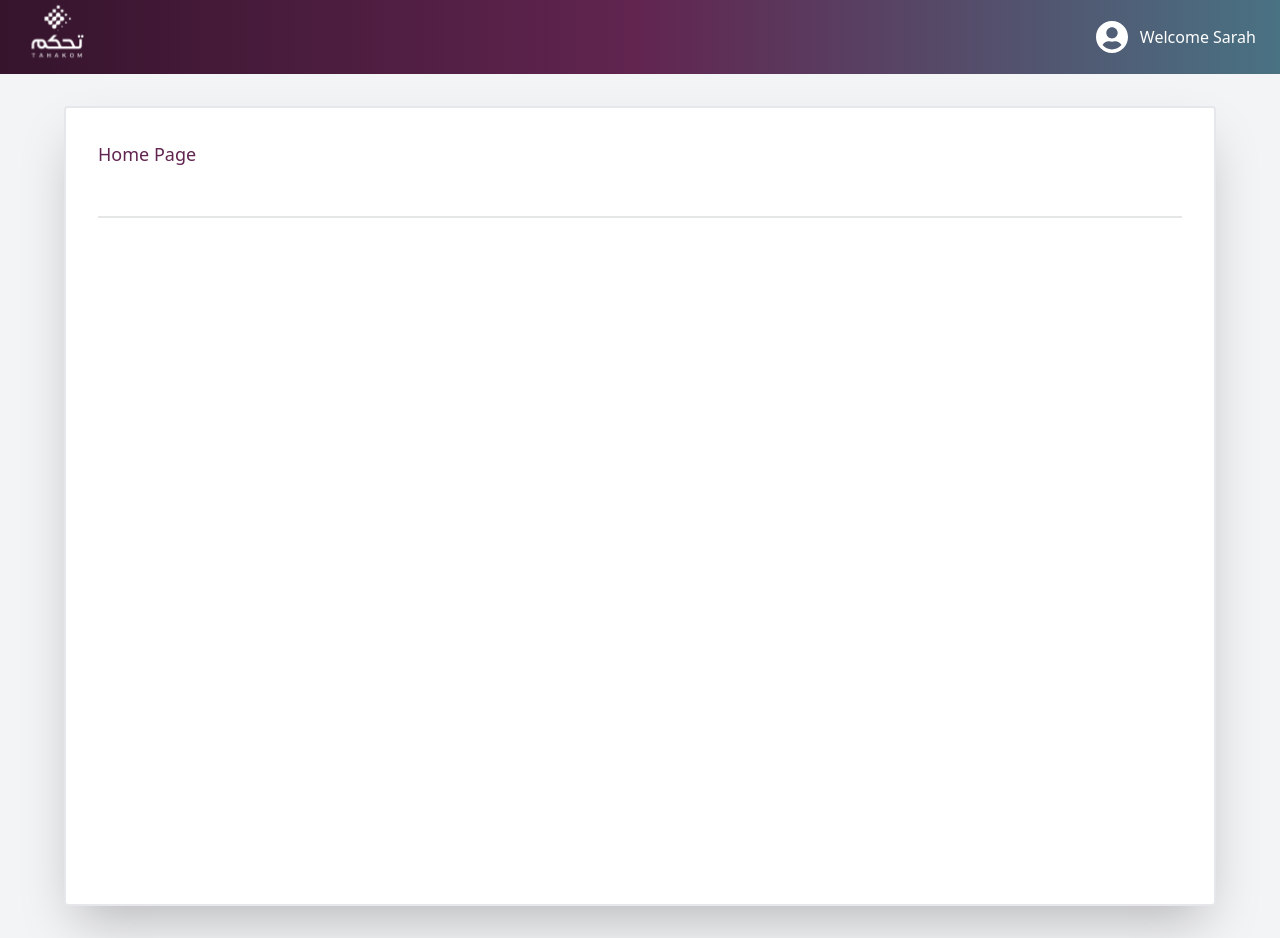
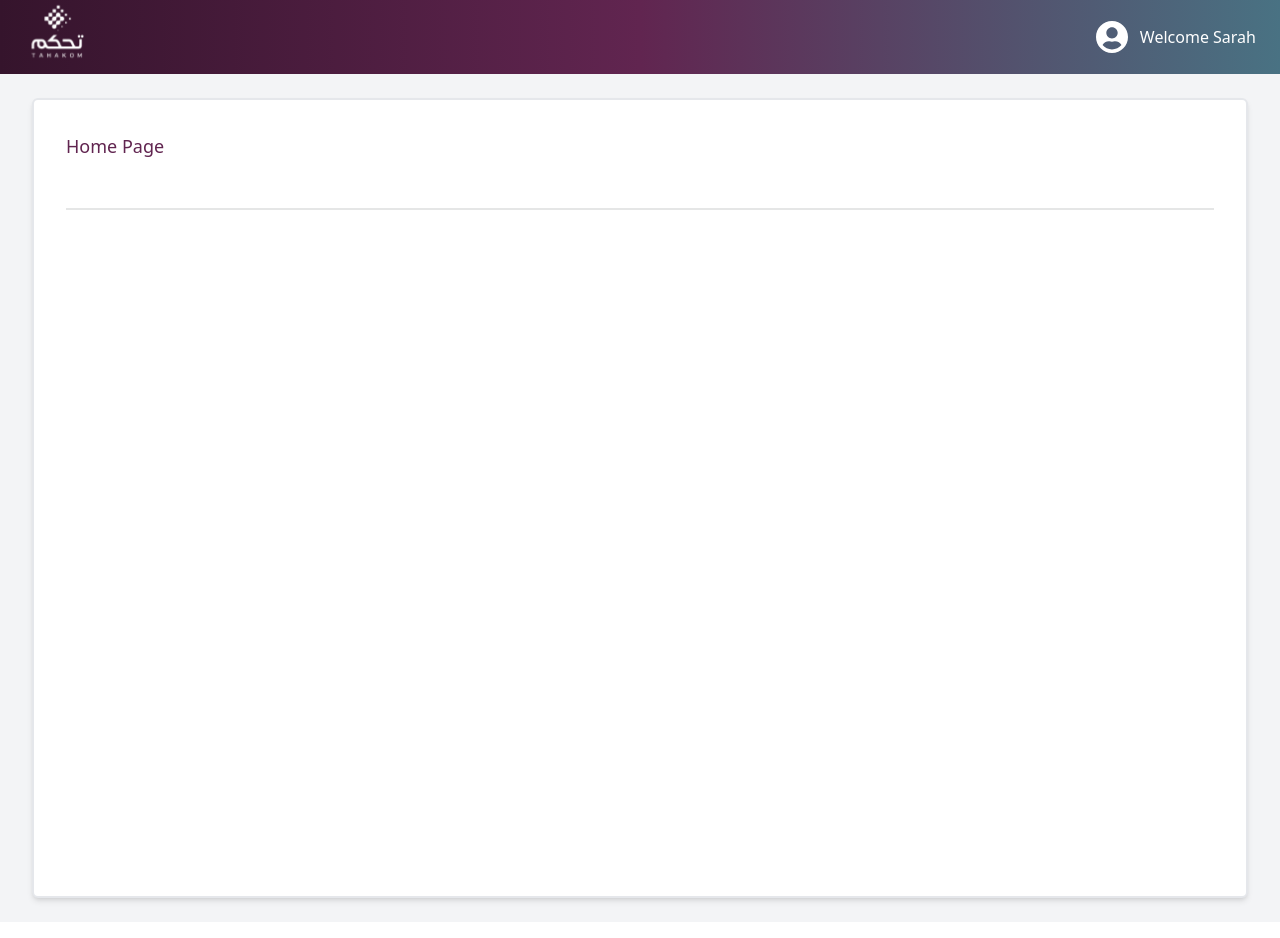
Before and after one commit to talaalfaleh987/loginAssessment, an Angular app in the folder login/: page / in a window 1280 px wide. Built offline with nearby package versions, Linux system fonts and the light colour scheme.

Commit message:
fix: home ui

```diff
--- a/login/src/app/components/card/card.html
+++ b/login/src/app/components/card/card.html
@@ -1,4 +1,7 @@
-<div class="h-svh card w-full rounded bg-base-100 shadow-2xl overflow-hidden border-2">
+<div
+  class="h-svh card w-full bg-base-100 rounded-md shadow-md overflow-hidden"
+  [class.border-2]="hasBorder()"
+>
   <div class="card-body p-4 sm:p-6 md:p-8 space-y-4">
     <h2 class="text-lg font-medium text-primary">
       <ng-content select="[cardHeader]"></ng-content>
@@ -6,7 +9,11 @@
     <div class="text-base-content/80">
       <ng-content select="[cardBody]"></ng-content>
     </div>
-    <div class="pt-4 border-t-2 border-base-300 flex justify-end">
+    <div
+      class="pt-4 flex justify-end"
+      [class.border-t-2]="hasBorder()"
+      [class.border-base-300]="hasBorder()"
+    >
       <ng-content select="[cardFooter]"></ng-content>
     </div>
   </div>
--- a/login/src/app/components/card/card.ts
+++ b/login/src/app/components/card/card.ts
@@ -1,8 +1,10 @@
-import { Component } from '@angular/core';
+import { Component, input } from '@angular/core';
 
 @Component({
   selector: 'app-card',
   imports: [],
   templateUrl: './card.html',
 })
-export class Card {}
+export class Card {
+  hasBorder = input<boolean>(true);
+}
--- a/login/src/app/components/nav-bar/nav-bar.html
+++ b/login/src/app/components/nav-bar/nav-bar.html
@@ -1,13 +1,13 @@
 <header class="h-[74px] bg-header-bg flex items-center justify-between px-4 sm:px-6 shadow-md">
   <div class="flex items-center gap-3">
-    <ng-content select="[navLeft]"></ng-content>
+    <ng-content select="[logo]"></ng-content>
   </div>
   <div class="flex items-center gap-3 text-white">
-    <span class="w-8 h-8 rounded-full  flex items-center justify-center">
-      <ng-content select="[navIcon]"></ng-content>
+    <span class="w-8 h-8 rounded-full flex items-center justify-center">
+      <ng-content select="[icon]"></ng-content>
     </span>
     <span class="text-sm sm:text-base font-normal whitespace-nowrap">
-      <ng-content select="[navRight]"></ng-content>
+      <ng-content select="[userName]"></ng-content>
     </span>
   </div>
 </header>
--- a/login/src/app/pages/home/home.html
+++ b/login/src/app/pages/home/home.html
@@ -1,14 +1,14 @@
 <app-nav-bar>
-  <div navLeft>
-    <img src="assets/imgs/tahakom.svg" alt="user profile" class="h-20 object-contain" />
+  <div logo>
+    <img src="assets/imgs/tahakom.svg" alt="user profile" class="h-20" />
   </div>
-  <div navIcon>
+  <div icon>
     <img src="assets/imgs/profile.svg" alt="tahakom" class="h-20" />
   </div>
-  <div navRight>Welcome Sarah</div>
+  <div userName>Welcome Sarah</div>
 </app-nav-bar>
-<main class="bg-gray-100 p-4 sm:p-6 md:p-8 min-h-screen">
-  <div class="mx-auto w-full max-w-6xl">
+<main class="bg-gray-100 min-h-screen px-4 sm:px-6 md:px-8 py-6">
+  <div class=" mx-auto w-full max-w-screen-xl lg:max-w-screen-2xl">
     <app-card>
       <div cardHeader>Home Page</div>
       <div cardBody></div>
```
